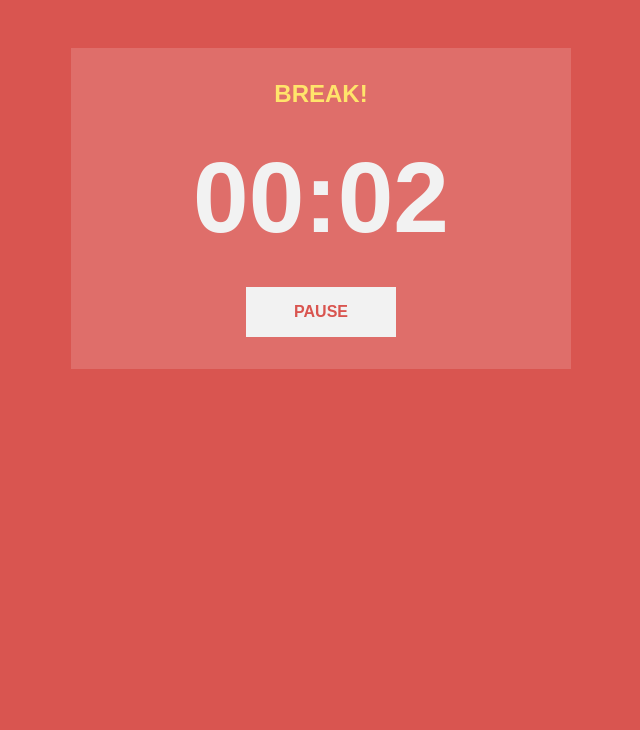
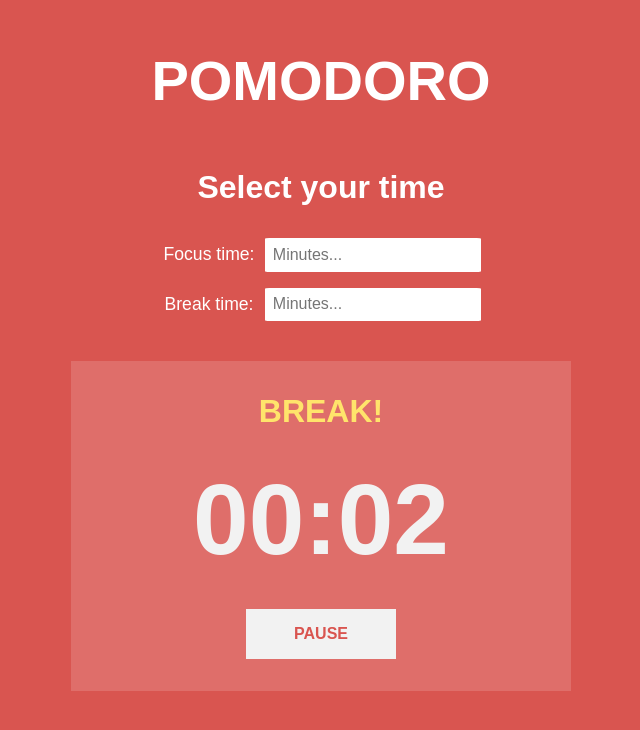
Before and after one commit to albbeltran/pomodoro-js, a plain HTML site: page index.html in a window 1280 px wide. Shown: the whole page, without its empty margins (319-959 px from the left). Drawn offline with Linux system fonts and the light colour scheme.

Commit message:
new html and css code for the focus/work time form

```diff
--- a/estilos/estilos.scss
+++ b/estilos/estilos.scss
@@ -15,25 +15,67 @@ $white-gray: #f2f2f2;
         background-color: $primaryColor;
 
         .container{
+            width: 46.87em;
+            margin: 3em auto;
+            text-align: center;
+
+            .title{
+                font-size: 3.5em;
+                margin-bottom: 1em;
+                // display: none;
+            }
+
+            .subtitle{
+                font-size: 2em;
+                margin-bottom: 1em;
+            }
+
+            .containerForm{
+                form{
+                    display: flex;
+                    flex-direction: column;
+                    align-items: center;
+
+                    .containerInput{
+                        width: 20em;
+                        display: flex;
+                        flex-direction: row;
+                        justify-content: space-between;
+                        align-items: center;
+                        margin-bottom: 1em;
+                        .labelTime{
+                            width: 30%;
+                            font-size: 1.10em;
+                        }
+                        input[type="text"]{
+                            width: 67.5%;
+                            padding: 0.30em;
+                            border-radius: 2%;
+                            border: none;
+                            border: 3px solid transparent;
+                            font-size: 16px;
+                        }
+                        input[type="text"]:focus{
+                            outline: none;
+                            border: 3px solid $secondaryColor;
+                        }
+                    }
+                }
+            }
+
+            .containerPomodoro{
                 // background-color: lightgreen;
                 margin: 3em auto;
+                margin-top: 1.5em;
                 width: 31.25em;
                 text-align: center;
                 background-color: rgba(255, 255, 255, 0.15);
                 padding: 2em;
 
-            .title{
-                font-size: 2em;
-                margin-bottom: 3em;
-                display: none;
-            }
-
-            .subtitle, .work{
-                color:$secondaryColor;
-            }
-
+                .work,
                 .break{
                     color:$secondaryColor;
+                    font-size: 2em;
                 }
 
                 .containerTime{
@@ -63,3 +105,4 @@ $white-gray: #f2f2f2;
             }
         }
     }
+}
--- a/index.html
+++ b/index.html
@@ -10,14 +10,30 @@
 <body>
     <div class="container" id="container">
         <h1 class="title" id="title">POMODORO</h1>
-        <h2 class="subtitle" id="subtitle">WORK TIME!</h2>
-        <div class="containerTime">
-            <p class="timing" id="timing">00 : 00</p>
+        <h3 class="subtitle">Select your time</h3>
+        <div class="containerForm">
+            <form class="form" id="form">
+                <div class="containerInput">
+                    <label for="workTime" class="labelTime">Focus time:</label>
+                    <input type="text" name="workTime" class="inputTime" id="workTime" placeholder="Minutes...">
+                </div>
+                <div class="containerInput">
+                    <label for="breakTime" class="labelTime">Break time:</label>
+                    <input type="text" name="breakTime" class="inputTime" id="breakTime" placeholder="Minutes...">
+                </div>
+            </form>
         </div>
 
-        <button class="btn pause" id="btnPause">PAUSE</button>
+        <div class="containerPomodoro" id="containerPomodoro">
+            <h2 class="work" id="subtitle">FOCUS TIME!</h2>
+            <div class="containerTime">
+                <p class="timing" id="timing">00 : 00</p>
+            </div>
 
-        <audio src="../media/hyperfun.mp3" id="audio"></audio>
+            <button class="btn pause" id="btnPause">PAUSE</button>
+
+            <audio src="../media/hyperfun.mp3" id="audio"></audio>
+        </div>
     </div>
 
     <script src="index.js"></script>
```
Also changed, not shown: estilos/estilos.css, 1 other file. Lines whose indentation alone changed are shown as unchanged.
